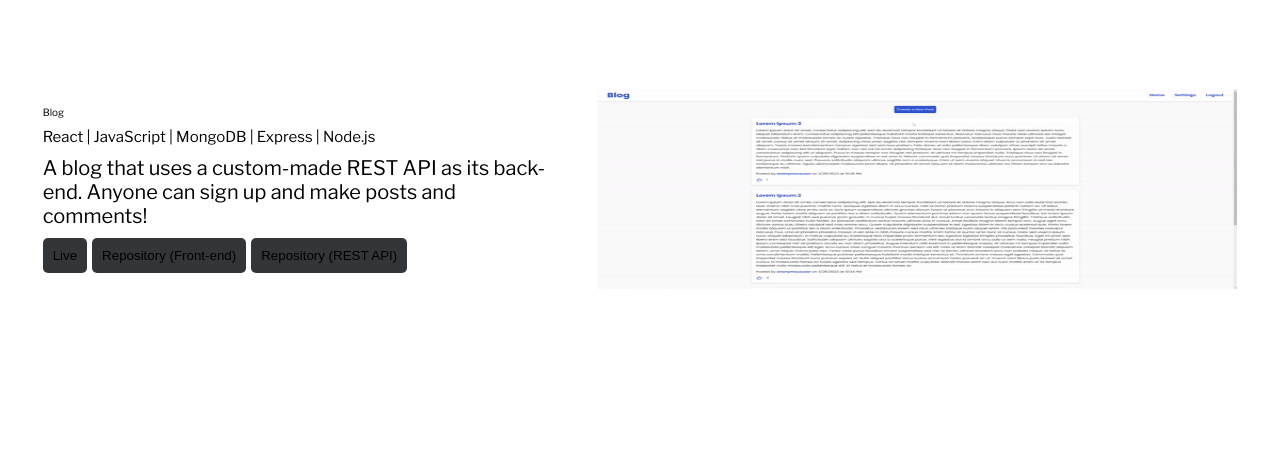
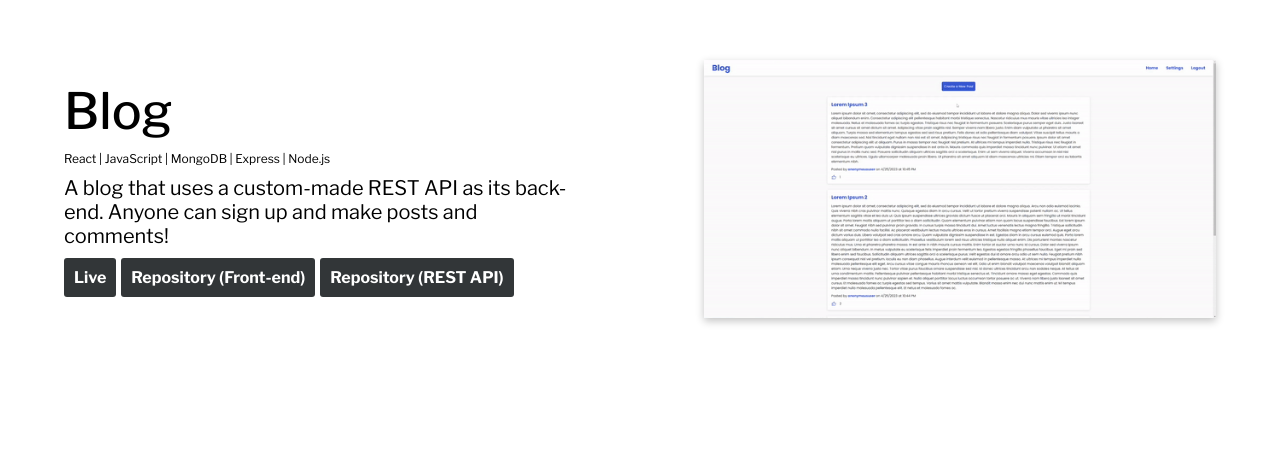
Before and after one commit to tylertran349/personal-portfolio, a plain HTML site: page index.html in a window 1280 px wide. Shown: the part 2611-3080 px from the top of the page. Drawn offline with nearby package versions, Linux system fonts and the light colour scheme.

Commit message:
Hide overflow and adjust styling

```diff
--- a/style.css
+++ b/style.css
@@ -34,10 +34,11 @@ html {
     --text-color: black;
     --alternative-title-color: #e5e7eb;
     --background-color: white;
-    --hover-text-background-color: #141516;
     --button-color: #323638;
     --button-color-on-hover: #3a4042;
-    --border-radius: 0.5rem;
+    --border-radius: 0.3rem;
+    --box-shadow: rgba(0, 0, 0, 0.24) 0px 3px 8px;
+    overflow-x: hidden;
 }
 
 body {
@@ -130,9 +131,15 @@ body {
     text-align: center;
 }
 
+#project-title {
+    font-weight: 500;
+    font-size: 5rem;
+    text-align: center;
+}
+
 #about-me-paragraphs {
+    max-width: 50vw;
     font-weight: 300;
-    max-width: 50vw;
     font-size: 2rem;
 }
 
@@ -142,21 +149,21 @@ body {
 
 .left {
     opacity: 0;
-    transform: translateX(-49%);
+    transform: translateX(-50%);
     transition: all 1.25s ease-in-out;
     transition-delay: 0.25s;
 }
 
 .right {
     opacity: 0;
-    transform: translateX(49%);
+    transform: translateX(50%);
     transition: all 1.25s ease-in-out;
     transition-delay: 0.25s;
 }
 
 .scroll-animation {
     opacity: 1;
-    transform: translateX(0);
+    transform: translateX(0%);
 }
 
 #section-3 {
@@ -194,11 +201,11 @@ body {
 }
 
 #skill-icon div {
-    background-color: var(--hover-text-background-color);
+    background-color: var(--background-color);
     text-align: center;
     font-size: 1.5rem;
     padding: 1rem;
-    border: 0.1rem solid rgb(59, 59, 59);
+    border: 0.1rem solid black;
     transform: translateY(-50%);
     opacity: 0; /* Make icon title/annotation invisible by default */
 }
@@ -269,12 +276,12 @@ body {
     }
 }
 
-#section-4 {
+#section-4, #section-5, #section-6, #section-7, #section-8 {
     min-height: 100vh;
     background-color: var(--background-color);
     color: var(--text-color);
     display: flex;
-    justify-content: space-evenly;
+    justify-content: space-around;
     align-items: center;
 }
 
@@ -288,7 +295,7 @@ body {
 }
 
 #project-description #stack {
-    font-size: 1.5rem;
+    font-size: 1.2rem;
 }
 
 #project-description #description {
@@ -301,7 +308,10 @@ body {
 }
 
 button {
-    color: inherit;
+    font-size: 1.6rem;
+    font-family: inherit;
+    font-weight: 700;
+    color: var(--background-color);
     background-color: var(--button-color);
     border: none;
     border-radius: var(--border-radius);
@@ -315,7 +325,8 @@ button:hover {
 
 /* Placeholder, replace with GIF preview of project */
 #project-preview {
-    height: 200px;
-    min-width: 50vw;
-    background-color: red;
+    max-width: 40%;
+    height: auto;
+    object-fit: contain;
+    box-shadow: var(--box-shadow);
 }
```
